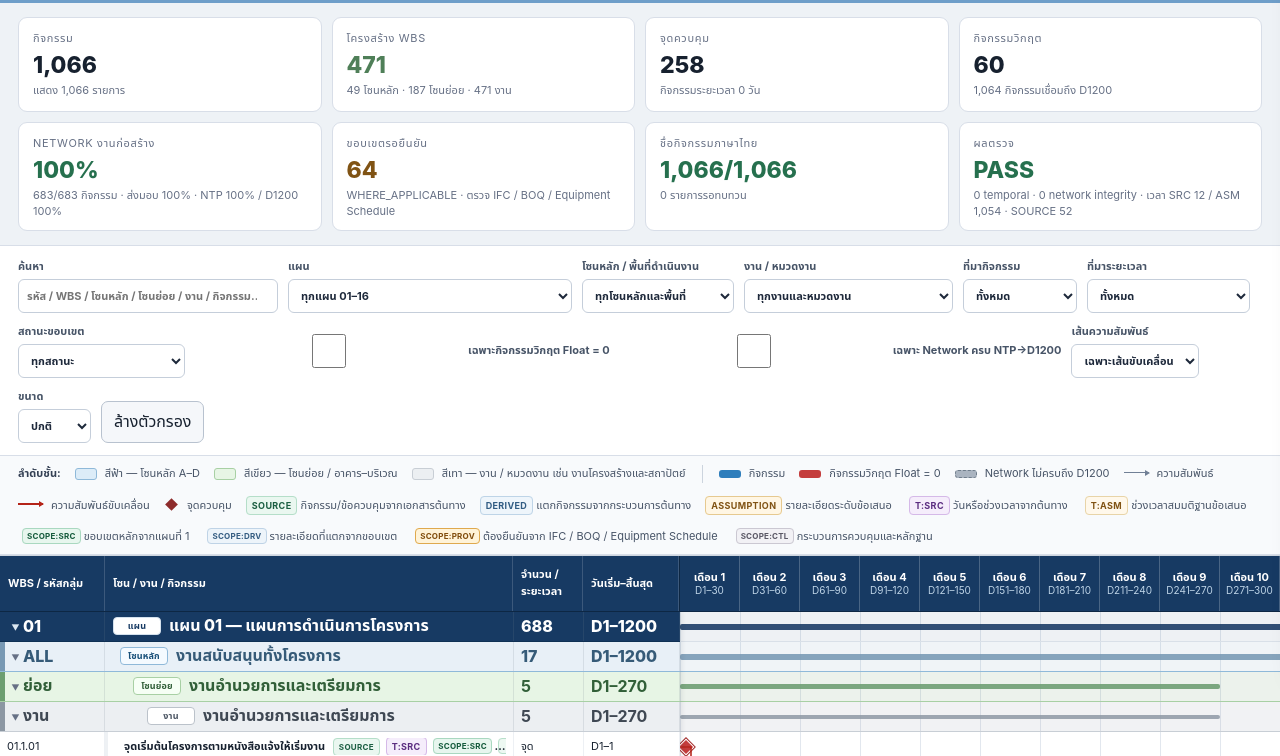
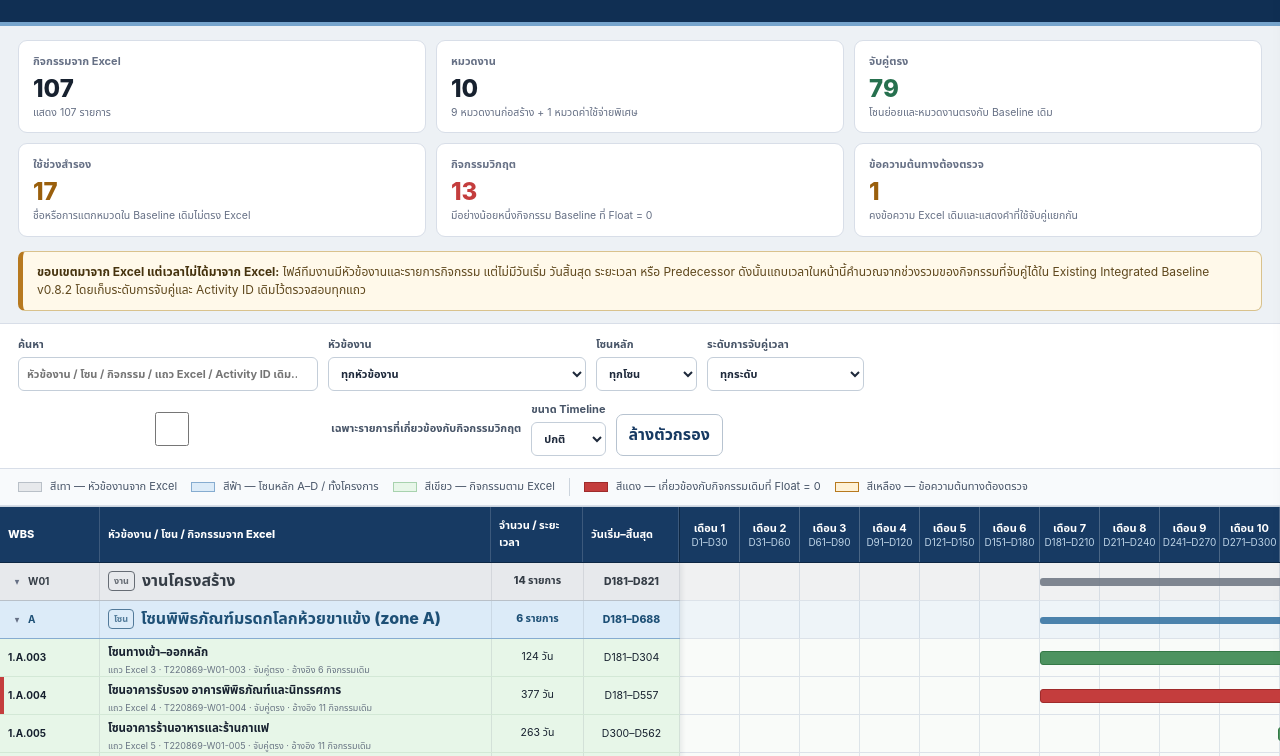
Before and after one commit to saratchai1/gantt-chart, a website with bundled scripts: page index.html in a window 1280 px wide. Shown: the part 120-876 px from the top of the page. Built offline with nearby package versions, Linux system fonts and the light colour scheme.

Commit message:
Make Excel 220869 activity list the primary Gantt view

```diff
--- a/index.html
+++ b/index.html
@@ -3,18 +3,18 @@
 <head>
   <meta charset="utf-8" />
   <meta name="viewport" content="width=device-width,initial-scale=1" />
-  <title>แผนงานก่อสร้างห้วยขาแข้ง — Integrated Master Gantt</title>
-  <link rel="stylesheet" href="./style.css" />
-  <link rel="stylesheet" href="./timing.css" />
+  <title>แผนงานก่อสร้างห้วยขาแข้ง — Gantt ตามกิจกรรมทีมงาน 220869</title>
+  <link rel="stylesheet" href="./team-style.css" />
 </head>
 <body>
   <header class="app-header">
     <div>
-      <div class="eyebrow">PROPOSAL INTEGRATED MASTER SCHEDULE · BASELINE v0.8.1 · WEB HIERARCHY R1</div>
-      <h1>แผนงานก่อสร้างห้วยขาแข้ง — แผนที่ 01–16</h1>
-      <p>ลำดับการแสดงผล: แผน → โซนหลัก A–D → โซนย่อย/อาคาร–บริเวณ → งาน/หมวดงาน → กิจกรรม โดยใช้สีฟ้าสำหรับโซนหลัก สีเขียวสำหรับโซนย่อย และสีเทาสำหรับงาน</p>
+      <div class="eyebrow">TEAM ACTIVITY GANTT · EXCEL SOURCE 220869 · BASELINE TIMING DERIVATION</div>
+      <h1>แผนงานก่อสร้างห้วยขาแข้ง — กิจกรรมตามไฟล์ทีมงาน</h1>
+      <p>ใช้หัวข้องาน โซน และรายการกิจกรรมจากไฟล์ “ส่งให้ดร.ก้อง 220869.xlsx” เป็นโครงหลักโดยตรง แสดงลำดับ งาน → โซนหลัก → กิจกรรมตาม Excel รวม 106 รายการ</p>
     </div>
     <div class="header-actions">
+      <a class="link-button" href="./detailed.html">เปิดแผนรายละเอียด 1,066 กิจกรรม</a>
       <button id="exportCsv">ส่งออก CSV</button>
       <button id="exportJson">ส่งออก JSON</button>
     </div>
@@ -22,91 +22,57 @@
 
   <section class="metrics" id="metrics"></section>
 
+  <section class="source-note">
+    <b>ขอบเขตมาจาก Excel แต่เวลาไม่ได้มาจาก Excel:</b>
+    ไฟล์ทีมงานมีหัวข้องานและรายการกิจกรรม แต่ไม่มีวันเริ่ม วันสิ้นสุด ระยะเวลา หรือ Predecessor ดังนั้นแถบเวลาในหน้านี้คำนวณจากช่วงรวมของกิจกรรมที่จับคู่ได้ใน Existing Integrated Baseline v0.8.2 โดยเก็บระดับการจับคู่และ Activity ID เดิมไว้ตรวจสอบทุกแถว
+  </section>
+
   <section class="toolbar">
     <label>ค้นหา
-      <input id="search" type="search" placeholder="รหัส / WBS / โซนหลัก / โซนย่อย / งาน / กิจกรรม…" />
+      <input id="search" type="search" placeholder="หัวข้องาน / โซน / กิจกรรม / แถว Excel / Activity ID เดิม…" />
     </label>
-    <label>แผน
-      <select id="planFilter"><option value="">ทุกแผน 01–16</option></select>
+    <label>หัวข้องาน
+      <select id="workFilter"><option value="">ทุกหัวข้องาน</option></select>
     </label>
-    <label>โซนหลัก / พื้นที่ดำเนินงาน
-      <select id="zoneFilter"><option value="">ทุกโซนหลักและพื้นที่</option></select>
+    <label>โซนหลัก
+      <select id="zoneFilter"><option value="">ทุกโซน</option></select>
     </label>
-    <label>งาน / หมวดงาน
-      <select id="disciplineFilter"><option value="">ทุกงานและหมวดงาน</option></select>
-    </label>
-    <label>ที่มากิจกรรม
-      <select id="basisFilter">
-        <option value="">ทั้งหมด</option>
-        <option value="SOURCE">SOURCE</option>
-        <option value="DERIVED">DERIVED</option>
-        <option value="ASSUMPTION">ASSUMPTION</option>
+    <label>ระดับการจับคู่เวลา
+      <select id="mappingFilter">
+        <option value="">ทุกระดับ</option>
+        <option value="AREA_AND_WORK_EXACT">ตรงโซนย่อยและหมวดงาน</option>
+        <option value="AREA_ALL_WORK_FALLBACK">ใช้ช่วงรวมโซนย่อย</option>
+        <option value="ZONE_WORK_FALLBACK">ใช้หมวดงานระดับโซน</option>
+        <option value="ZONE_ALL_WORK_FALLBACK">ใช้ช่วงรวมโซนหลัก</option>
+        <option value="CONTROL_STREAM_MATCH">จับคู่กระบวนการควบคุม</option>
       </select>
     </label>
-    <label>ที่มาระยะเวลา
-      <select id="timingFilter">
-        <option value="">ทั้งหมด</option>
-        <option value="SOURCE">ระยะเวลาจากต้นทาง</option>
-        <option value="ASSUMPTION">ระยะเวลาสมมติฐานข้อเสนอ</option>
-      </select>
-    </label>
-    <label>สถานะขอบเขต
-      <select id="scopeFilter">
-        <option value="">ทุกสถานะ</option>
-        <option value="SOURCE_REQUIRED">SOURCE_REQUIRED</option>
-        <option value="DERIVED_FROM_SCOPE">DERIVED_FROM_SCOPE</option>
-        <option value="WHERE_APPLICABLE">WHERE_APPLICABLE</option>
-        <option value="CONTROL_STREAM">CONTROL_STREAM</option>
-      </select>
-    </label>
-    <label class="check"><input id="criticalOnly" type="checkbox" /> เฉพาะกิจกรรมวิกฤต Float = 0</label>
-    <label class="check"><input id="networkOnly" type="checkbox" /> เฉพาะ Network ครบ NTP→D1200</label>
-    <label>เส้นความสัมพันธ์
-      <select id="linkMode">
-        <option value="off">ปิด</option>
-        <option value="driving" selected>เฉพาะเส้นขับเคลื่อน</option>
-        <option value="all">ทุกเส้นที่มองเห็น</option>
-      </select>
-    </label>
-    <label>ขนาด
+    <label class="check"><input id="criticalOnly" type="checkbox" /> เฉพาะรายการที่เกี่ยวข้องกับกิจกรรมวิกฤต</label>
+    <label>ขนาด Timeline
       <select id="zoom">
         <option value="1.25">ย่อ</option>
         <option value="2" selected>ปกติ</option>
         <option value="3">ละเอียด</option>
       </select>
     </label>
-    <button id="resetFilters" class="secondary">ล้างตัวกรอง</button>
+    <button id="resetFilters">ล้างตัวกรอง</button>
   </section>
 
-  <section class="legend" aria-label="คำอธิบายสีและสัญลักษณ์">
-    <span class="hierarchy-legend">ลำดับชั้น:</span>
-    <span><i class="swatch zone-main"></i> สีฟ้า — โซนหลัก A–D</span>
-    <span><i class="swatch subzone"></i> สีเขียว — โซนย่อย / อาคาร–บริเวณ</span>
-    <span><i class="swatch work"></i> สีเทา — งาน / หมวดงาน เช่น งานโครงสร้างและสถาปัตย์</span>
-    <i class="legend-separator" aria-hidden="true"></i>
-    <span><i class="swatch normal"></i> กิจกรรม</span>
-    <span><i class="swatch critical"></i> กิจกรรมวิกฤต Float = 0</span>
-    <span><i class="swatch disconnected"></i> Network ไม่ครบถึง D1200</span>
-    <span><i class="link-sample normal"></i> ความสัมพันธ์</span>
-    <span><i class="link-sample driving"></i> ความสัมพันธ์ขับเคลื่อน</span>
-    <span><i class="diamond"></i> จุดควบคุม</span>
-    <span><b class="basis source">SOURCE</b> กิจกรรม/ข้อควบคุมจากเอกสารต้นทาง</span>
-    <span><b class="basis derived">DERIVED</b> แตกกิจกรรมจากกระบวนการต้นทาง</span>
-    <span><b class="basis assumption">ASSUMPTION</b> รายละเอียดระดับข้อเสนอ</span>
-    <span><b class="timing-chip source">T:SRC</b> วันหรือช่วงเวลาจากต้นทาง</span>
-    <span><b class="timing-chip assumption">T:ASM</b> ช่วงเวลาสมมติฐานข้อเสนอ</span>
-    <span><b class="scope-chip source-required">SCOPE:SRC</b> ขอบเขตหลักจากแผนที่ 1</span>
-    <span><b class="scope-chip derived-scope">SCOPE:DRV</b> รายละเอียดที่แตกจากขอบเขต</span>
-    <span><b class="scope-chip provisional">SCOPE:PROV</b> ต้องยืนยันจาก IFC / BOQ / Equipment Schedule</span>
-    <span><b class="scope-chip control">SCOPE:CTL</b> กระบวนการควบคุมและหลักฐาน</span>
+  <section class="legend" aria-label="คำอธิบายสี">
+    <span><i class="swatch work"></i> สีเทา — หัวข้องานจาก Excel</span>
+    <span><i class="swatch zone"></i> สีฟ้า — โซนหลัก A–D / ทั้งโครงการ</span>
+    <span><i class="swatch activity"></i> สีเขียว — กิจกรรมตาม Excel</span>
+    <span class="legend-separator" aria-hidden="true"></span>
+    <span><i class="swatch critical"></i> สีแดง — เกี่ยวข้องกับกิจกรรมเดิมที่ Float = 0</span>
+    <span><i class="swatch issue"></i> สีเหลือง — ข้อความต้นทางต้องตรวจ</span>
   </section>
 
   <main class="gantt-shell" id="ganttShell">
     <div class="gantt-head left-head">
-      <div class="col wbs">WBS / รหัสกลุ่ม</div>
-      <div class="col activity">โซน / งาน / กิจกรรม</div>
-      <div class="col dur">จำนวน / ระยะเวลา</div>
-      <div class="col days">วันเริ่ม–สิ้นสุด</div>
+      <div class="col">WBS</div>
+      <div class="col">หัวข้องาน / โซน / กิจกรรมจาก Excel</div>
+      <div class="col">จำนวน / ระยะเวลา</div>
+      <div class="col">วันเริ่ม–สิ้นสุด</div>
     </div>
     <div class="gantt-head timeline-head" id="timelineHead"></div>
     <div class="left-grid" id="leftGrid"></div>
@@ -119,9 +85,9 @@
   </aside>
 
   <footer>
-    Baseline v0.8.1 แสดงข้อมูลตามลำดับ แผน → โซนหลัก → โซนย่อย/อาคาร–บริเวณ → งาน/หมวดงาน → กิจกรรม การปรับสีและลำดับชั้นใน Web App ไม่ได้เปลี่ยน Activity ID, Duration, Start–Finish, Dependency หรือ CPM ชื่อภาษาอังกฤษเดิมยังอยู่ในรายละเอียดและข้อมูลส่งออกเพื่อให้ตรวจสอบย้อนกลับได้ กิจกรรม WHERE_APPLICABLE ต้องยืนยันกับแบบ IFC, BOQ, Equipment Schedule, Shop Drawing และ Commissioning Matrix ก่อนรับรอง Contract Baseline
+    Source register: “ส่งให้ดร.ก้อง 220869.xlsx”, Sheet1, แถว 1–154 · กิจกรรม Gantt 106 รายการ = งานก่อสร้าง 95 รายการ + ค่าใช้จ่ายพิเศษ 11 รายการ · ข้อความต้นทางที่ผิดรูปแบบถูกเก็บไว้และแสดงคำที่ใช้จับคู่แยกต่างหาก ไม่ได้แก้ข้อมูลต้นทางโดยเงียบ · Existing Detailed Baseline ยังคงเปิดได้จากปุ่มด้านบน
   </footer>
 
-  <script type="module" src="./app.js"></script>
+  <script type="module" src="./team-app.js"></script>
 </body>
 </html>
```
